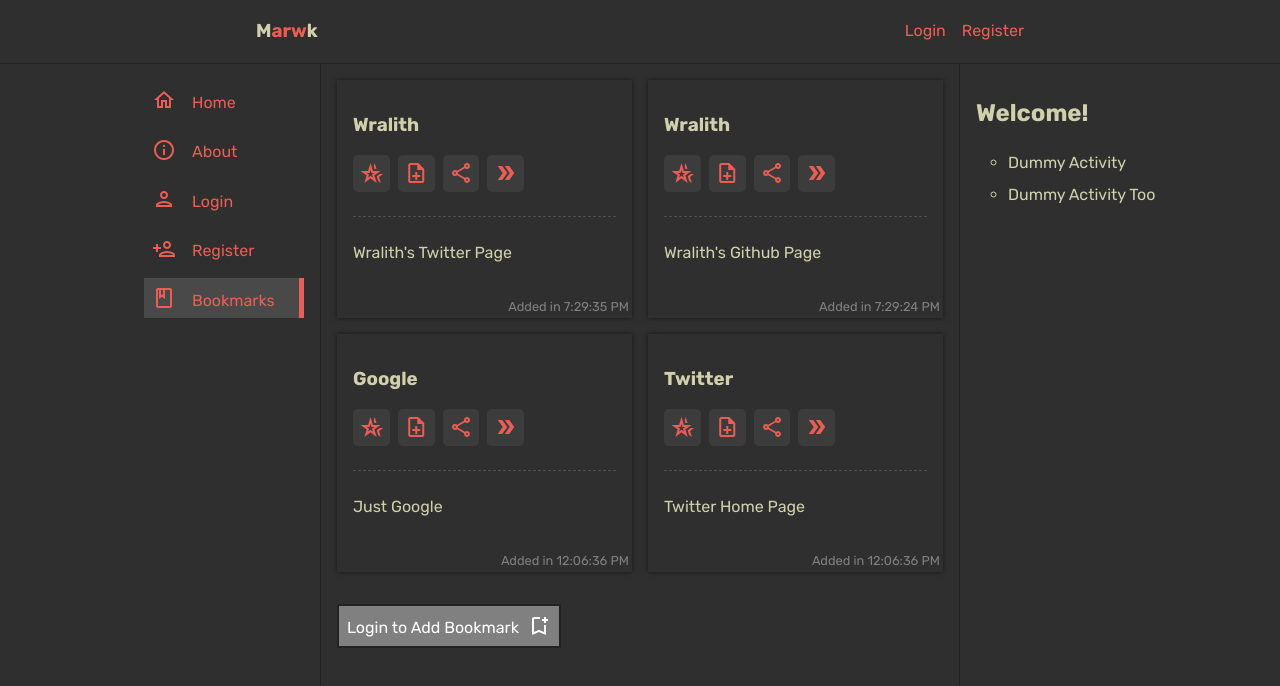
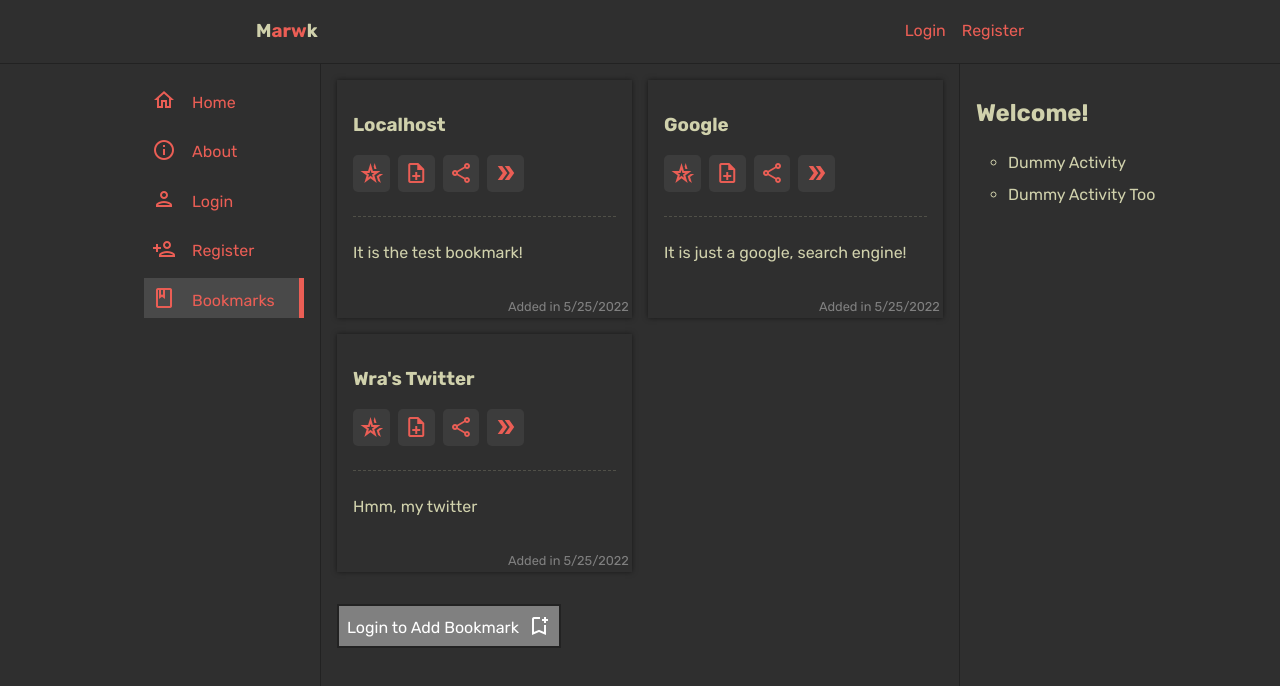
Before and after one commit to wralith/marwk, a Vue app: page /bookmarks in a window 1280 px wide. Shown: the top 686 px of the page. Built offline with nearby package versions, Linux system fonts and the light colour scheme; data requests are answered from the project's data file.

Commit message:
feat: connect bookmarklist to db

```diff
--- a/db.json
+++ b/db.json
@@ -32,6 +32,26 @@
       "date": 1653470235488,
       "userID": 1,
       "id": 1
+    },
+    {
+      "title": "Google",
+      "url": "http://google.com",
+      "description": "It is just a google, search engine!",
+      "tag": "#general",
+      "likes": 0,
+      "date": 1653510462514,
+      "userID": 1,
+      "id": 2
+    },
+    {
+      "title": "Wra's Twitter",
+      "url": "http://twitter.com/wralith",
+      "description": "Hmm, my twitter",
+      "tag": "#social",
+      "likes": 0,
+      "date": 1653510662505,
+      "userID": 1,
+      "id": 3
     }
   ]
 }
--- a/src/components/Bookmark/BookmarkUnit.vue
+++ b/src/components/Bookmark/BookmarkUnit.vue
@@ -4,6 +4,7 @@ const props = defineProps(['BookmarkData'])
 
 // Didn't like how it looks when hided, initially open for now
 const isFullDate = ref(true)
+const bookmarkDate = new Date(props.BookmarkData.date)
 </script>
 
 <template>
@@ -13,7 +14,7 @@ const isFullDate = ref(true)
       <a><span class="material-icons-outlined"> hotel_class </span></a>
       <a><span class="material-icons-outlined"> note_add </span></a>
       <a><span class="material-icons-outlined"> share </span></a>
-      <a :href="props.BookmarkData.link"
+      <a :href="props.BookmarkData.url"
         ><span class="material-icons-outlined"> double_arrow </span></a
       >
     </div>
@@ -22,9 +23,7 @@ const isFullDate = ref(true)
 
     <small class="date" @click="isFullDate = !isFullDate"
       ><a v-if="!isFullDate"> Show Date</a
-      ><span v-if="isFullDate"
-        >Added in {{ props.BookmarkData.date.toLocaleTimeString() }}</span
-      ></small
+      ><span v-if="isFullDate">Added in {{ bookmarkDate.toLocaleDateString() }}</span></small
     >
   </section>
 </template>
--- a/src/helpers/BookmarkHelper.ts
+++ b/src/helpers/BookmarkHelper.ts
@@ -1,7 +1,7 @@
 import { injectStrict, AxiosKey } from '@/utils/InjectAxios'
 const http = injectStrict(AxiosKey)
 
-interface Bookmark {
+export interface Bookmark {
   id: number | null
   title: string
   url: string
--- a/src/views/BookmarkView.vue
+++ b/src/views/BookmarkView.vue
@@ -1,47 +1,42 @@
 <script setup lang="ts">
-import { ref } from 'vue'
+import { onMounted, ref, watch } from 'vue'
 import BookmarkUnit from '../components/Bookmark/BookmarkUnit.vue'
 import NewBookmark from '../components/Bookmark/NewBookmark.vue'
 import { useUserStore } from '@/stores/userStore'
+import { injectStrict, AxiosKey } from '@/utils/InjectAxios'
+import type { Bookmark } from '@/helpers/BookmarkHelper'
 
+const http = injectStrict(AxiosKey)
 const userStore = useUserStore()
-const dummyData = ref([
-  {
-    title: 'Wralith',
-    link: 'http://twitter.com/wralith',
-    description: "Wralith's Twitter Page",
-    date: new Date(1653247775656)
-  },
-  {
-    title: 'Wralith',
-    link: 'http://github.com/wralith',
-    description: "Wralith's Github Page",
-    date: new Date(1653247764531)
-  },
-  {
-    title: 'Google',
-    link: 'http://google.com/',
-    description: 'Just Google',
-    date: new Date(1653393996112)
-  },
-  {
-    title: 'Twitter',
-    link: 'http://twitter.com/',
-    description: 'Twitter Home Page',
-    date: new Date(1653393996559)
+
+const bookmarksData = ref<Bookmark[]>([])
+const fetchBookmarksData = async () => {
+  try {
+    const response = await http.get('/bookmarks')
+    if (response?.data?.length > 0) {
+      bookmarksData.value = response.data
+      console.log('fetched')
+    }
+  } catch (e) {
+    console.log(e)
   }
-])
+}
+
+onMounted(async () => await fetchBookmarksData())
 
 const isAddBookmark = ref(false)
+watch(isAddBookmark, async (value) => {
+  if (value == false) fetchBookmarksData()
+})
 </script>
 
 <template>
   <div v-show="isAddBookmark">
     <NewBookmark @closeModal="isAddBookmark = !isAddBookmark" />
   </div>
-  <ul v-auto-animate class="bookmarks">
-    <li :key="item.title" v-for="item in dummyData">
-      <BookmarkUnit :BookmarkData="item" />
+  <ul v-if="bookmarksData != undefined" v-auto-animate class="bookmarks">
+    <li v-for="(bookmark, index) in bookmarksData" :key="index">
+      <BookmarkUnit :BookmarkData="bookmark" />
     </li>
   </ul>
   <button v-if="userStore.loggedIn" class="btn" v-on:click="isAddBookmark = true">
```
